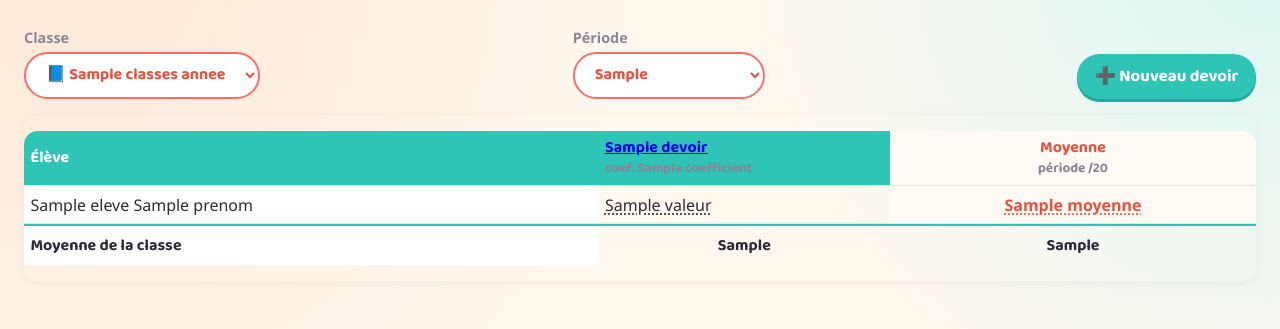
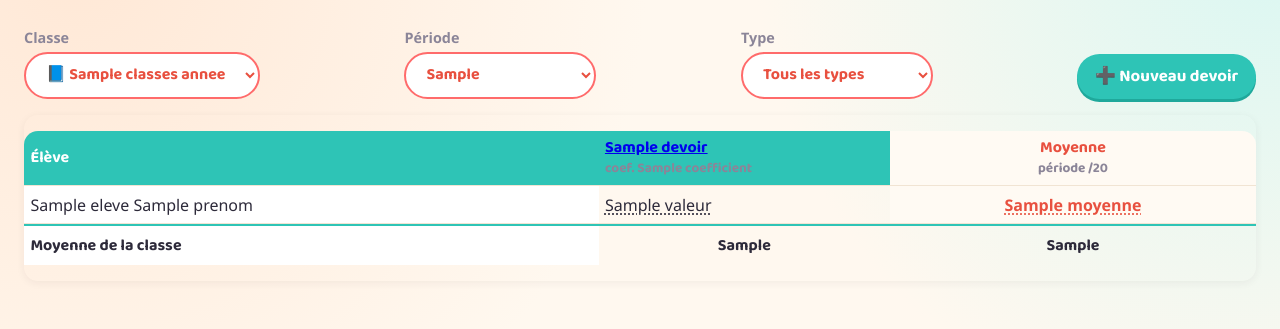
Before and after one commit to montesq/speedNote, a Python web app: template app/templates/classe_carnet.html in a window 1280 px wide. Shown: the part 69-398 px from the top of the page. Run offline with Jinja, Linux system fonts and the light colour scheme; the template is opened without the code that fills it: most values are stand-ins (such as "Sample title", 1, 10 or a date in 2020).

Commit message:
Permet de filtrer le carnet de notes par type de devoir
Nouveau sélecteur "Type" à côté de "Classe"/"Période" sur le carnet ;
le tableau et les moyennes se recalculent sur le sous-ensemble filtré,
comme pour le filtre par période déjà existant.

```diff
--- a/app/templates/classe_carnet.html
+++ b/app/templates/classe_carnet.html
@@ -15,13 +15,32 @@
   </label>
   <label class="classe-select-label">
     Période
-    <select class="classe-select"
-            onchange="location.href = '{{ url_for('classes.carnet', classe_id=classe['id']) }}?periode=' + this.value">
+    <select class="classe-select" id="periode-select" onchange="naviguerFiltres()">
       {% for p in periodes_disponibles %}
       <option value="{{ p }}" {% if p == periode %}selected{% endif %}>{{ p }}</option>
       {% endfor %}
     </select>
   </label>
+  <label class="classe-select-label">
+    Type
+    <select class="classe-select" id="type-select" onchange="naviguerFiltres()">
+      <option value="" {% if not type_filtre %}selected{% endif %}>Tous les types</option>
+      {% for t in types_devoir %}
+      <option value="{{ t }}" {% if t == type_filtre %}selected{% endif %}>{{ t }}</option>
+      {% endfor %}
+    </select>
+  </label>
+  <script>
+    function naviguerFiltres() {
+      const periode = document.getElementById("periode-select").value;
+      const type = document.getElementById("type-select").value;
+      const params = new URLSearchParams();
+      if (periode) params.set("periode", periode);
+      if (type) params.set("type", type);
+      const base = "{{ url_for('classes.carnet', classe_id=classe['id']) }}";
+      location.href = params.toString() ? base + "?" + params.toString() : base;
+    }
+  </script>
   {% if eleves %}
   <button type="button" class="btn-cta" onclick="document.getElementById('modal-devoir').showModal()">➕ Nouveau devoir</button>
   {% endif %}
@@ -90,7 +109,7 @@
 </table>
 </div>
 {% if not devoirs %}
-<p class="empty">📝 Aucun devoir pour la période {{ periode }} pour le moment.</p>
+<p class="empty">📝 Aucun devoir{% if type_filtre %} de type « {{ type_filtre }} »{% endif %} pour la période {{ periode }} pour le moment.</p>
 {% endif %}
 
 <dialog id="modal-devoir" class="modal">
```
Also changed, not shown: app/routes/classes.py (+15 -4 lines).
